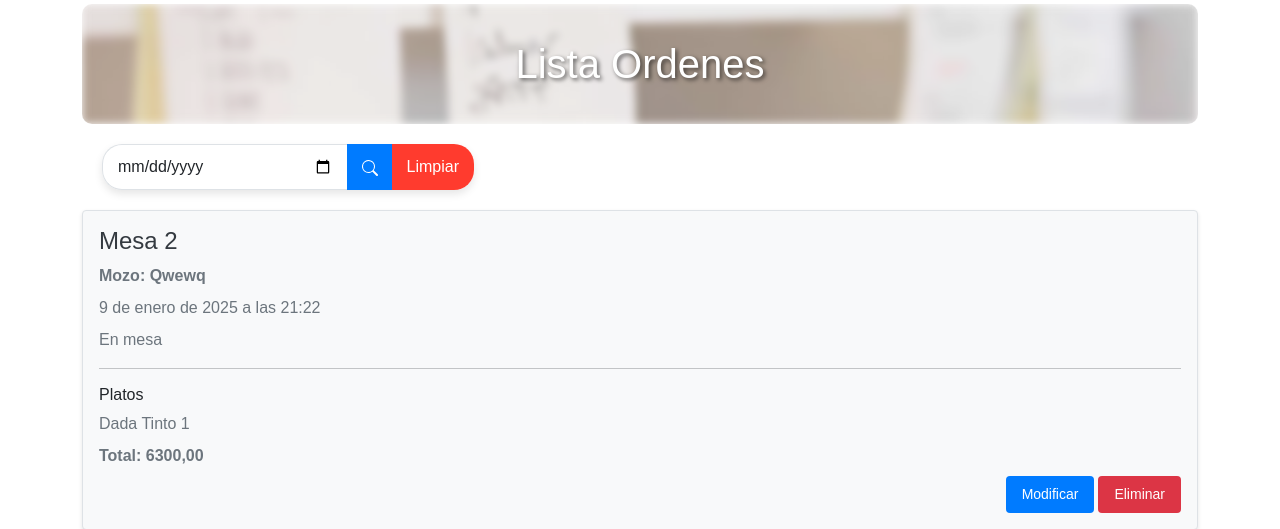
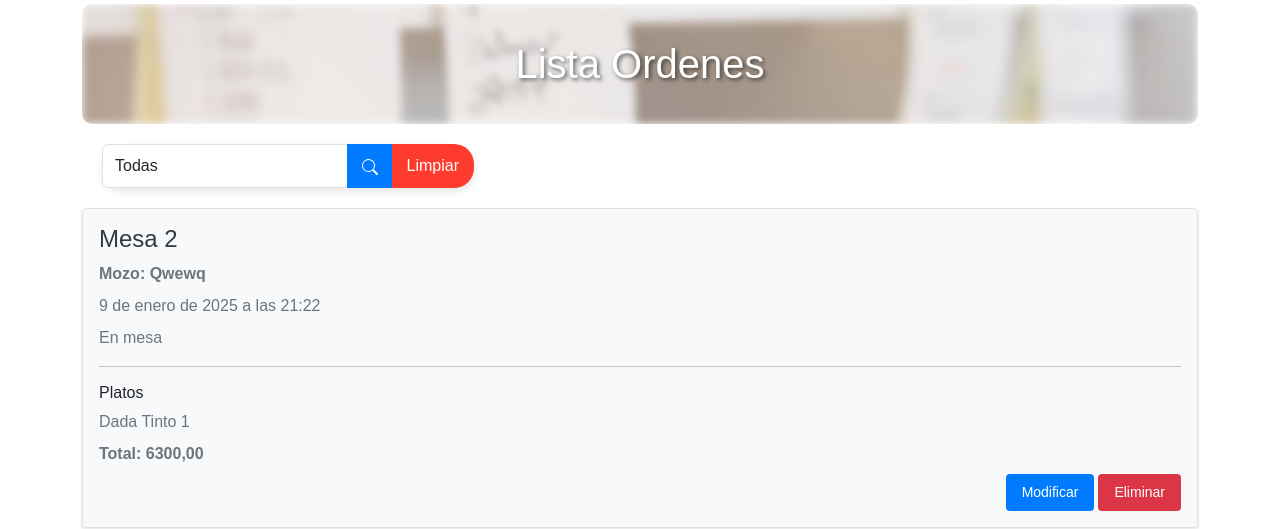
Before and after one commit to MatiasArregui/PatioDelAbuelo, a Django app: page /ordenes/ in a window 1280 px wide. Shown: the part 100-629 px from the top of the page. Run offline with Django 5.2, Linux system fonts and the light colour scheme; a user stored in the database is signed in; data comes from the database, SQL or seed files in the repository; data that the repository does not hold is empty; some libraries are stand-ins or nearby versions.

Commit message:
filtro para ordenes (entregadas y en preparacion)

```diff
--- a/patioAbuelo/miAplicacion/views.py
+++ b/patioAbuelo/miAplicacion/views.py
@@ -277,16 +277,17 @@ class listaOrdenes(ListView):
 
     def get_queryset(self):
         queryset = super().get_queryset()
-        query = self.request.GET.get('q')
-        if query:
-            queryset = queryset.filter(fecha__icontains=query)
+        filtro = self.request.GET.get('filtro', 'todas')
+
+        if filtro == 'entregadas':
+            queryset = queryset.filter(entregado=True)
+        elif filtro == 'no_entregadas':
+            queryset = queryset.filter(entregado=False)
         return queryset
 
     def get_context_data(self, **kwargs):
         context = super().get_context_data(**kwargs)
-        context['query'] = self.request.GET.get('q', '')  # Enviar el valor de la búsqueda al contexto
-        # Aca obtenemos todas las carta orden para luego filtrar en el template los platos relacionados
-        # a cada orden
+        context['filtro'] = self.request.GET.get('filtro', 'todas')
         context['cartaOrden'] = [{"id":x.pk, "id_carta":x.id_carta, "id_orden":x.id_orden, "cantidad":x.cantidad} for x in CartaOrden.objects.all()]
         print([{"id":x.pk, "id_carta":x.id_carta, "id_orden":x.id_orden, "cantidad":x.cantidad} for x in CartaOrden.objects.all()])
         context["facturaOrden"] = [x.id_orden.pk for x in FacturaOrden.objects.all()]
@@ -403,8 +404,6 @@ def ordenModificar(request, pk):
                 if plato and cantidad and plato.controlStock == True and delete == True:
                     plato.stock += cantidad
                     plato.save()
-
-
 
             formset.instance = orden
             formset.save()
--- a/patioAbuelo/patioAbuelo/templates/listas/listaOrdenes.html
+++ b/patioAbuelo/patioAbuelo/templates/listas/listaOrdenes.html
@@ -258,13 +258,16 @@
 
 {% endblock %}
 
-  <!-- Tu contenido aquí -->
 {% block content %}
   <div class="container mb-5">
       <h1 class="text-center mt-1 cont titulo">Lista Ordenes</h1>
       <form method="GET" class="search-bar col-10 col-md-6 col-lg-4">
         <div class="input-group">
-          <input type="date" class="form-control search-input" name="q" value="{{ query }}" placeholder="Buscar por fecha">
+          <select name="filtro" class="form-control">
+            <option value="todas" {% if filtro == "todas" %}selected{% endif %}>Todas</option>
+            <option value="entregadas" {% if filtro == "entregadas" %}selected{% endif %}>Entregadas</option>
+            <option value="no_entregadas" {% if filtro == "no_entregadas" %}selected{% endif %}>En preparación</option>
+          </select>
           <button class="btn btn-primary search-btn" type="submit">
             <svg xmlns="http://www.w3.org/2000/svg" width="16" height="16" fill="white" class="bi bi-search" viewBox="0 0 16 16">
               <path d="M11.742 10.344a6.5 6.5 0 1 0-1.397 1.398h-.001q.044.06.098.115l3.85 3.85a1 1 0 0 0 1.415-1.414l-3.85-3.85a1 1 0 0 0-.115-.1zM12 6.5a5.5 5.5 0 1 1-11 0 5.5 5.5 0 0 1 11 0"/>
@@ -275,8 +278,10 @@
           </button>
         </div>
       </form>
+
       {% for o in ordenes %}
         {% if o.id not in facturaOrden %}
+        {% comment %} Aqui establecemos el div completo como boton de accion para que actue la ventana modal {% endcomment %}
           <div data-toggle="modal" data-target="#orderModal" data-id="{{ o.id }}" data-mesa="{{ o.id_mesa.nombre }}" data-fecha="{{ o.fecha }}" data-observacion="{{ o.observacion }}" data-total="{{ o.total }}" data-platos="[{% for carta in cartaOrden %}{% if carta.id_orden.pk == o.id %}'{{ carta.id_carta.nombre }} {{ carta.cantidad }}',{% endif %}{% endfor %}]" data-url-modificar="{% url 'ordenModificar' o.id %}" data-url-eliminar="{% url 'ordenBorrar' o.id %}" class="contenedor-orden">
             <h1>{{o.id_mesa.nombre | title}}</h1>
             <p><strong>Mozo: {{o.id_mozo.nombre | title}}</strong></p>
@@ -303,8 +308,8 @@
         {% endif %}
       {% endfor %}
 
-     <!-- Modal -->
-<!-- Modal -->
+
+    {% comment %} Ventana modal que se activa al tocar el contenedor (div) de la orden {% endcomment %}
     <div id="orderModal" class="modal fade" tabindex="-1" role="dialog" aria-labelledby="orderModalLabel" aria-hidden="true">
       <div class="modal-dialog" role="document">
         <div class="modal-content">
@@ -334,7 +339,7 @@
     </div>
 
 
-
+      {% comment %} Boton que permite agregar nueva orden {% endcomment %}
       {% if perms.miAplicacion.add_orden %}
         <a href={% url "ordenNueva" %} class="customButton">+</a>
       {% endif %}
@@ -343,13 +348,15 @@
   <script src="https://code.jquery.com/jquery-3.6.0.min.js"></script>
   <script src="https://maxcdn.bootstrapcdn.com/bootstrap/4.5.2/js/bootstrap.min.js"></script>
   <script>
+    //Esta funcion limpia la busqueda. Busca por "name" el filtro y le da el nuevo valor "todas"
     function clearSearch() {
-      document.querySelector('.search-input').value = '';
+      document.querySelector('[name="filtro"]').value = 'todas';
       window.location.href = window.location.pathname;
     }
 
+
     $('#orderModal').on('show.bs.modal', function (event) {
-      var button = $(event.relatedTarget); // Botón que activó el modal
+      var button = $(event.relatedTarget);
       var mesa = button.data('mesa');
       var fecha = button.data('fecha');
       var observacion = button.data('observacion');
@@ -358,7 +365,7 @@
       var urlModificar = button.data('url-modificar');
       var urlEliminar = button.data('url-eliminar');
 
-      // Actualiza el contenido del modal
+      // Estos le dan un valor a los campos del modal, que se obtienen en la parte de arriba
       var modal = $(this);
       modal.find('#orden-mesa').text(mesa);
       modal.find('#orden-fecha').text(fecha);
@@ -383,7 +390,7 @@
       modal.find('#orden-modificar-btn').attr('href', urlModificar);
       modal.find('#orden-eliminar-btn').attr('href', urlEliminar);
     });
-
+    // Esta funcion establece que parte del DOM se imprimira
     function printOrderDetails() {
       const printableHeader = document.getElementById('printable-area-header').outerHTML;
       const printableBody = document.getElementById('printable-area-body').outerHTML;
```
Lines whose indentation alone changed are shown as unchanged.
